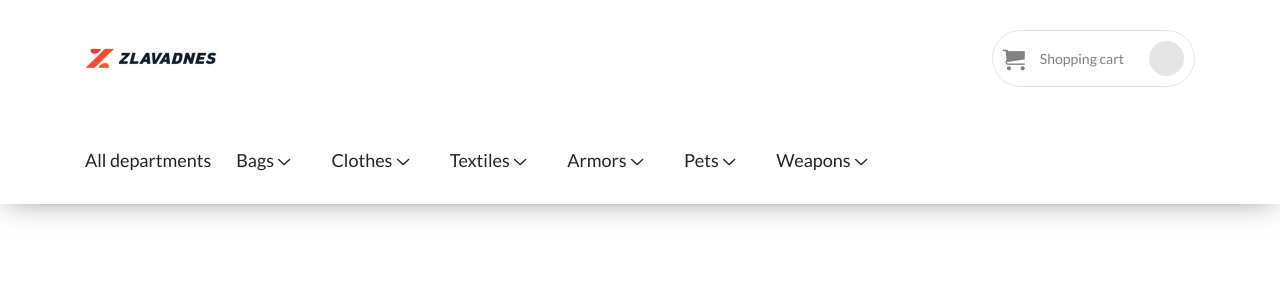
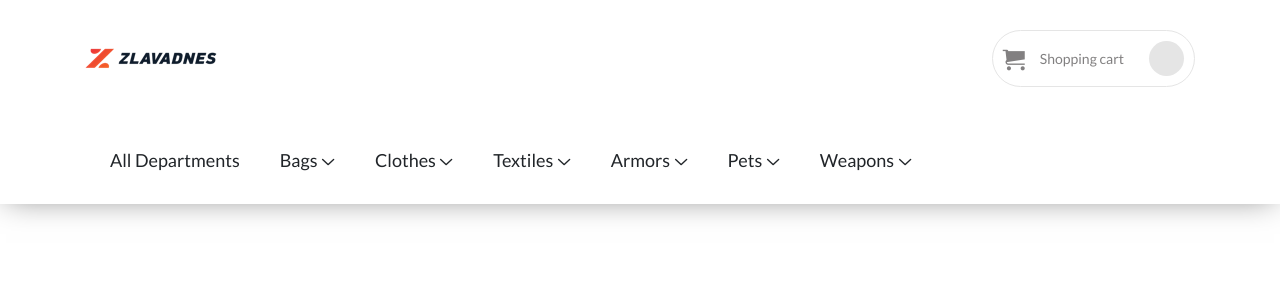
Before and after one commit to odyzeo/interview, a Vue app: page / in a window 1280 px wide. Shown: the top 300 px of the page. Built offline with nearby package versions, Linux system fonts and the light colour scheme.

Commit message:
[FIX] update functions and styles

```diff
--- a/src/assets/less/page/page.less
+++ b/src/assets/less/page/page.less
@@ -4,6 +4,14 @@ body {
   ul {
     list-style: none;
     padding: 0;
+  }
+
+  a {
+    color: inherit;
+    &:hover {
+      color: inherit;
+      text-decoration: none;
+    }
   }
 
   .small-text {
--- a/src/components/Menu.vue
+++ b/src/components/Menu.vue
@@ -62,7 +62,6 @@
                 <input type="text" class="form-control p-0" placeholder="Search" aria-label="Search" aria-describedby="addon-search">
               </div>
             </li>
-            <li class="main-nav-title">All departments</li>
             <li class="main-nav-item"
                 v-for="(item, index) in menuItems"
                 :key="index"
@@ -70,13 +69,20 @@
             >
             <span class="main-nav-item_title">
               {{ item.title }}
-              <span class="icon-angle-right"></span>
+              <span
+                class="icon-angle-right"
+                v-if="item.subitems"
+              ></span>
             </span>
 
-              <ul class="main-nav-item_subitem">
+              <ul
+                class="main-nav-item_subitem"
+                v-if="item.subitems"
+              >
                 <li v-for="(subitem, index) in item.subitems"
-                    :key="index">
-                  {{ subitem }}
+                    :key="index"
+                >
+                  <a href="#">{{ subitem }}</a>
                 </li>
               </ul>
             </li>
@@ -104,22 +110,24 @@
               },
               isMobile: false,
               menuItems: [{
-                  'title': 'bags',
+                  'title': 'All departments'
+              }, {
+                  'title': 'Bags',
                   'subitems': ['Small bag', 'Mid bag', 'Large bag']
               }, {
-                  'title': 'clothes',
+                  'title': 'Clothes',
                   'subitems': ['T-shirt', 'Pants', 'Socks']
               }, {
-                  'title': 'textiles',
+                  'title': 'Textiles',
                   'subitems': ['Wool', 'Cotton']
               }, {
-                  'title': 'armors',
+                  'title': 'Armors',
                   'subitems': ['Heavy', 'Medium', 'Light']
               }, {
-                  'title': 'pets',
+                  'title': 'Pets',
                   'subitems': ['Dog', 'Dragon', 'Doby']
               }, {
-                  'title': 'weapons',
+                  'title': 'Weapons',
                   'subitems': ['Swords', 'Shields', 'Bows']
               }],
           };
@@ -133,9 +141,11 @@
       },
       mounted () {
           document.addEventListener('click', function (element) {
-              let elementClass = element.target.classList,
-                  header = document.querySelector('.main-nav-wrapper'),
-                  elementParent = element.target.closest('.main-nav');
+              let elementClass = element.target.classList;
+
+              let header = document.querySelector('.main-nav-wrapper');
+
+              let elementParent = element.target.closest('.main-nav');
 
               if (elementClass.contains('icon-menu')) {
                   header.classList.toggle('main-nav-wrapper-open');
@@ -157,18 +167,35 @@
           toggleSubnav (e) {
               const element = e.target.parentNode;
               let navItem = element.closest('.main-nav-item');
+              let navItems = this.$el.querySelectorAll('.main-nav-item');
+              const { slideDown, slideUp, slideToggle } = domSlider;
+              const box = navItem.querySelector('.main-nav-item_subitem');
+
+              slideToggle({ element: box })
+              slideDown({ element: box, slideSpeed: 500 }).then(() => {
+                  slideUp({ element: box, slideSpeed: 300 })
+              })
+
+              function removeall () {
+                  navItems.forEach((elem) => {
+                      if (elem.classList.contains('open')) {
+                          elem.classList.remove('open')
+                          let elemBox = elem.querySelector('.main-nav-item_subitem');
+                          slideToggle({ element: elemBox })
+                          slideUp({ element: elemBox, slideSpeed: 1200 })
+                      }
+                  })
+              }
 
               if (navItem) {
-                  const { slideDown, slideUp, slideToggle } = domSlider;
-                  const box = navItem.querySelector('.main-nav-item_subitem');
-
-                  navItem.classList.toggle('open');
-                  slideToggle({ element: box })
-                  slideUp({ element: box, slideSpeed: 1200 })
-                  slideDown({ element: box, slideSpeed: 800, easing: 'easeInOut' })
-                  slideDown({ element: box, slideSpeed: 500 }).then(() => {
-                      slideUp({ element: box, slideSpeed: 300 })
-                  })
+                  if (navItem.classList.contains('open')) {
+                      navItem.classList.remove('open')
+                      slideUp({ element: box, slideSpeed: 1200 })
+                  } else {
+                      removeall();
+                      navItem.classList.add('open')
+                      slideDown({ element: box, slideSpeed: 800, easing: 'easeInOut' })
+                  }
               }
           }
       }
```
